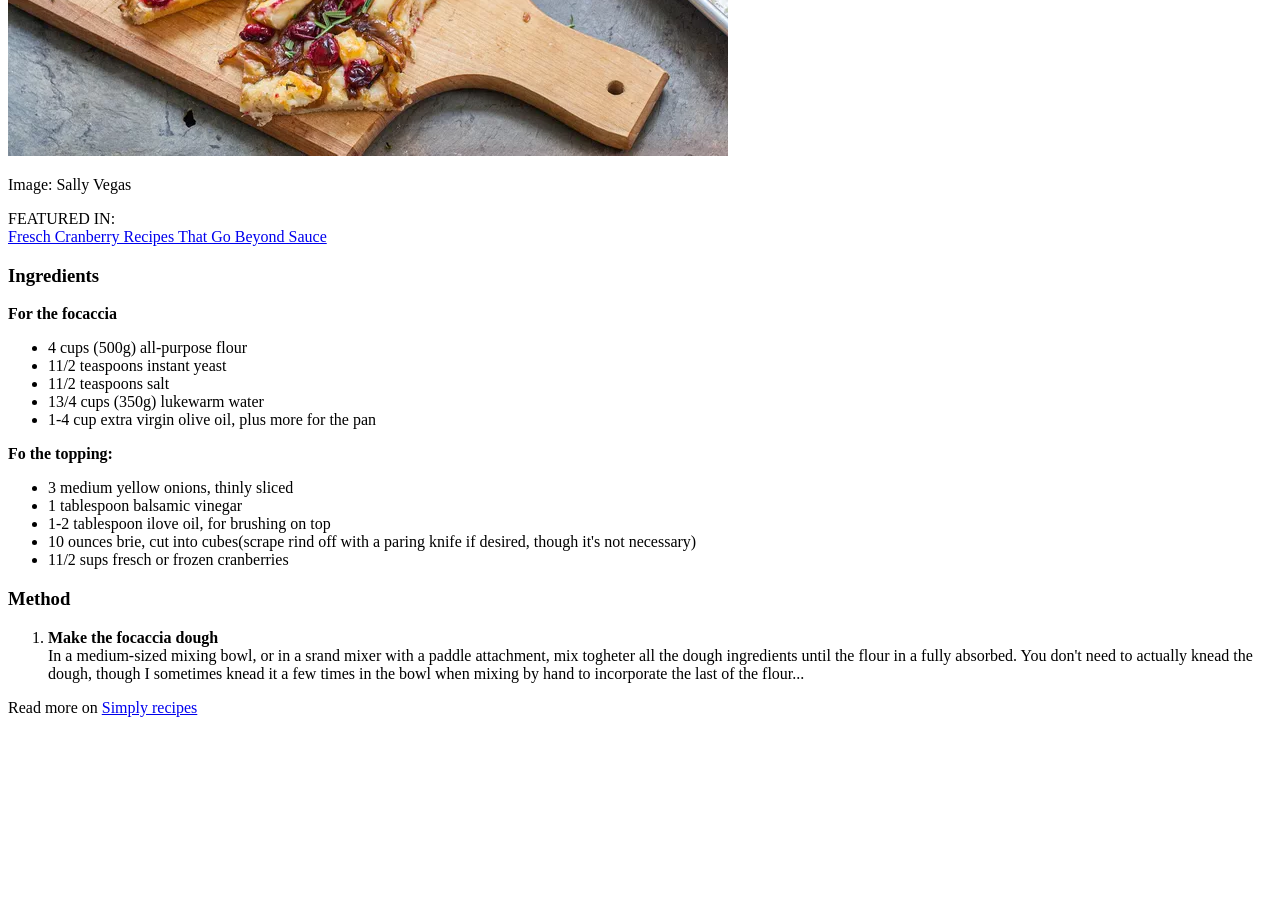
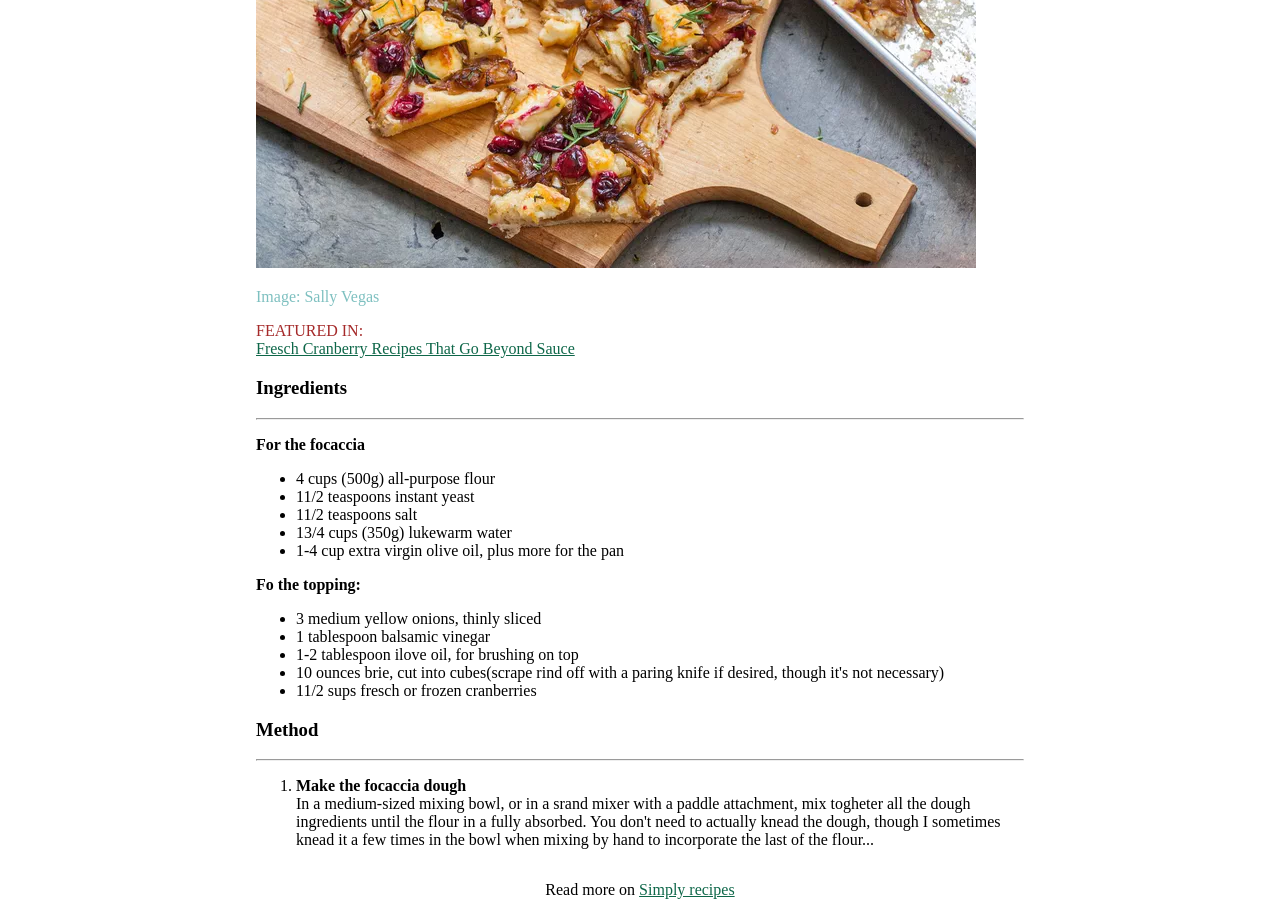
Before and after one commit to marcozaga96/d3, a plain HTML site: page index.html in a window 1280 px wide. Shown: the part 594-1517 px from the top of the page. Before the commit the page ends 1327 px from the top, so only its background shows below. Drawn offline with Linux system fonts and the light colour scheme.

Commit message:
implemento css

```diff
--- a/index.html
+++ b/index.html
@@ -4,6 +4,7 @@
     <meta charset="UTF-8" />
     <meta name="viewport" content="width=device-width, initial-scale=1.0" />
     <title>Document</title>
+    <link rel="stylesheet" href="style.css" />
   </head>
   <body>
     <header>
@@ -19,15 +20,18 @@
           become your new favorite holiday starter!
         </p>
         <img src="focaccia.png" alt="focaccia" />
-        <p>Image: Sally Vegas</p>
-        <p>
-          FEATURED IN: <br /><a href="#link esterno"
-            >Fresch Cranberry Recipes That Go Beyond Sauce</a
-          >
-        </p>
+        <p id="fonte">Image: Sally Vegas</p>
+        <div id="references">
+          <p class="featured">
+            FEATURED IN: <br /><a href="#link esterno" class="link"
+              >Fresch Cranberry Recipes That Go Beyond Sauce</a
+            >
+          </p>
+        </div>
       </section>
       <section>
         <h3>Ingredients</h3>
+        <hr />
         <p><b>For the focaccia</b></p>
         <ul>
           <li>4 cups (500g) all-purpose flour</li>
@@ -50,6 +54,7 @@
       </section>
       <section>
         <h3>Method</h3>
+        <hr />
         <ol>
           <li>
             <b>Make the focaccia dough</b><br />In a medium-sized mixing bowl,
@@ -63,7 +68,7 @@
       </section>
     </main>
     <footer>
-      <p>Read more on <a href="link esterno">Simply recipes</a></p>
+      <p>Read more on <a href="link esterno" class="link">Simply recipes</a></p>
     </footer>
   </body>
 </html>
--- /dev/null
+++ b/style.css
@@ -0,0 +1,22 @@
+#post-logo{
+    background-color: rgba(255, 228, 196, 0.378);
+    color: rgb(14, 103, 73);
+    padding: 1.3em;
+}
+#fonte{
+    color: rgb(126, 192, 192);
+}
+.featured{
+    color: brown;
+}
+.link{
+    color: rgb(14, 103, 73);
+}
+body{
+    display: flex;
+    justify-content: center;
+    flex-direction: column;
+    align-items: center;
+    margin-left: 20%;
+    margin-right: 20%;
+}
```
